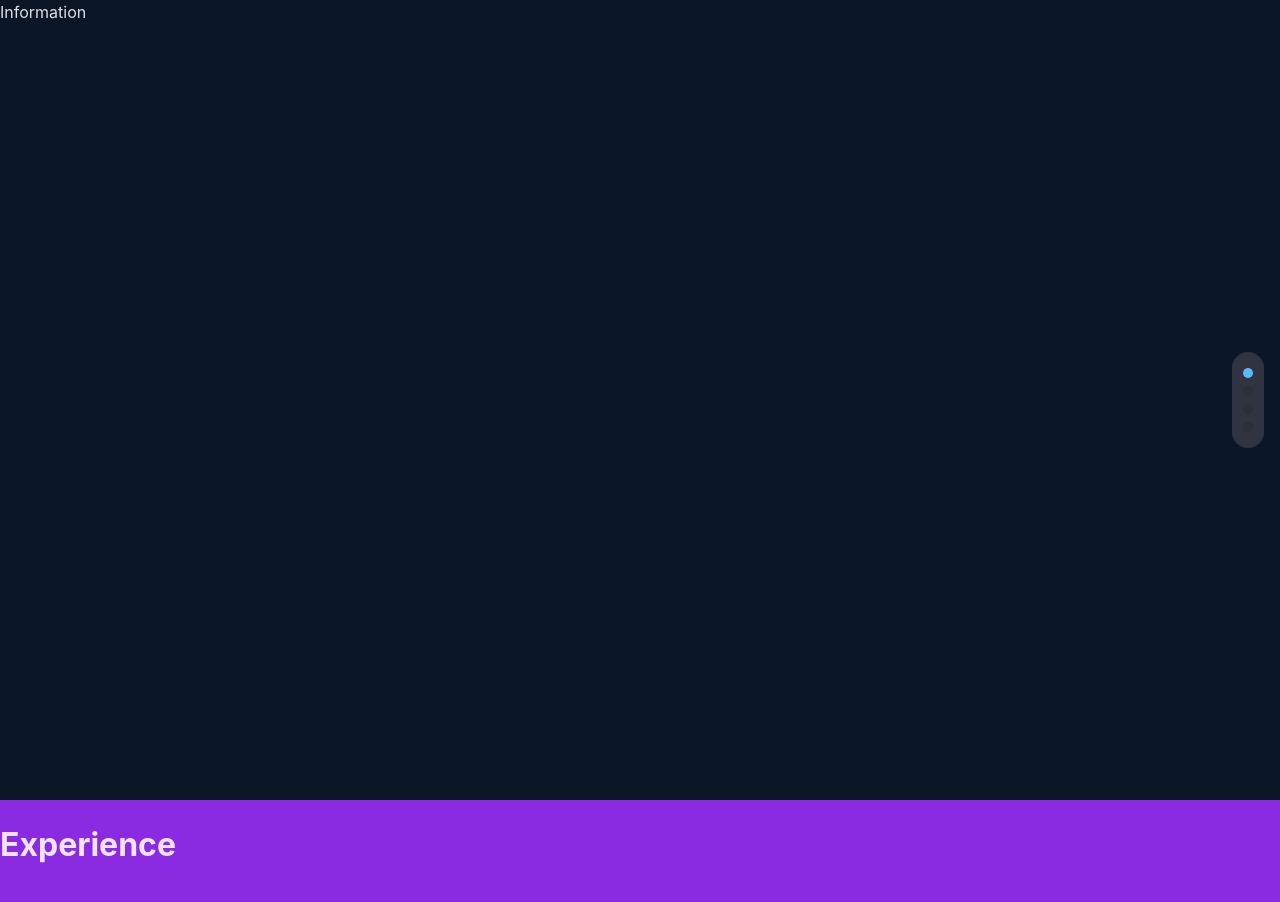
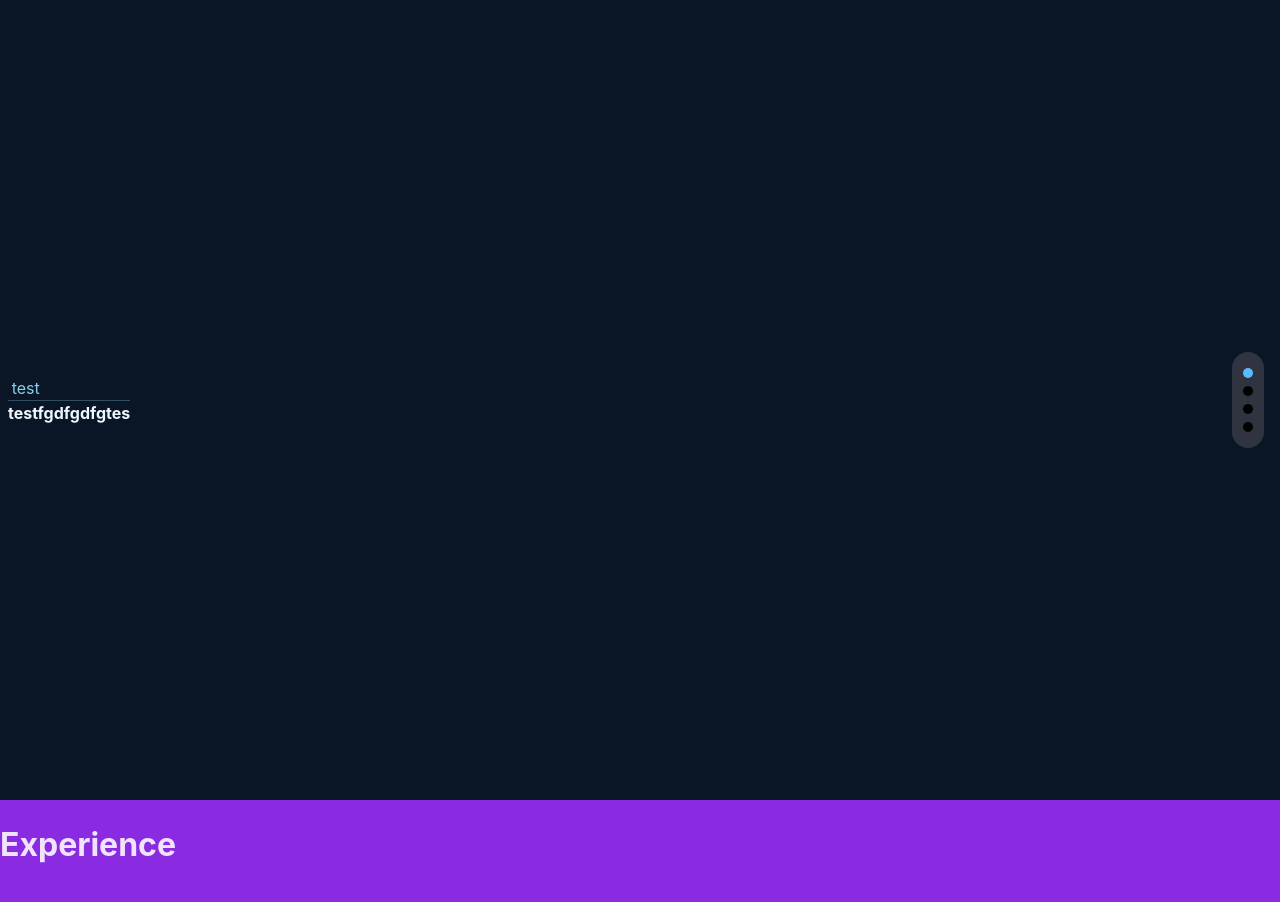
Before and after one commit to celalkilnc/career-canvas, a React (Vite) app: page / in a window 1280 px wide. Shown: the top 902 px of the page. Built offline with nearby package versions, Linux system fonts and the light colour scheme.

Commit message:
card added

```diff
--- /dev/null
+++ b/src/components/InfoCard/InfoCard.css
@@ -0,0 +1,24 @@
+.infoCard{
+    width: fit-content;
+    height: fit-content;
+
+    color: black;
+    background-color: transparent;
+
+    padding:  0.1rem 0.5rem;
+    border-radius: 2px;
+}
+
+p , h4{
+    margin: 0;
+}
+
+p{
+     color: rgba(135, 206, 235,155);
+     border-bottom:solid 1px rgba(135, 206, 235,0.3);
+     padding-left: 3%;
+}
+
+h4{
+    color: #F0F8FF;
+}
--- /dev/null
+++ b/src/components/InfoCard/InformationCard.jsx
@@ -0,0 +1,13 @@
+import React from 'react'
+import "./InfoCard.css"
+
+function InformationCard({data}) {
+  return (
+    <div className='infoCard'>
+      <p>{data.key}</p>
+      <h4>{data.value}</h4>
+    </div>
+  )
+}
+
+export default InformationCard
--- a/src/components/common/switchbar/SwitchbarStyle.css
+++ b/src/components/common/switchbar/SwitchbarStyle.css
@@ -38,27 +38,19 @@
     height: 10px;
 }
 
-/* .switchItem:hover {
-    cursor: pointer;
-    background-color: yellow;
-}
-
-.switchItem .active {
-    color: #4a4a52;
-} */
-
 .ball {
     width: 10px;
     height: 10px;
     border-radius: 15px;
     margin: 0;
     padding: 0;
-    background-color: rgba(45,48,55,255);
+    background-color: black;
     transition: 0.1s;
 }
 
 .ball:hover {
     background-color: rgb(89, 187, 255);
+    cursor: pointer;
 }
 
 .active {
--- a/src/pages/information/Information.jsx
+++ b/src/pages/information/Information.jsx
@@ -1,10 +1,14 @@
+import InformationCard from "../../components/InfoCard/InformationCard";
 import "./InformationStyle.css";
 import React from "react";
 
 function Information() {
   return (
     <div className="information" id="information">
-      Information
+      <div>
+
+      </div>
+      <InformationCard data={{key:"test", value:"testfgdfgdfgtes"}}/>
     </div>
   );
 }
--- a/src/pages/information/InformationStyle.css
+++ b/src/pages/information/InformationStyle.css
@@ -8,4 +8,9 @@
       ); */
     min-height: 100vh;
     width: 100%;
+
+    display: flex;
+    flex-direction: column;
+    justify-content: center;
+
 }
```
Also changed, not shown: src/components/common/InfoCard/InformationCard.jsx (deleted, +0 -10 lines), src/components/common/InfoCard/InfoCard.css (deleted), src/components/common/a.js (added).
